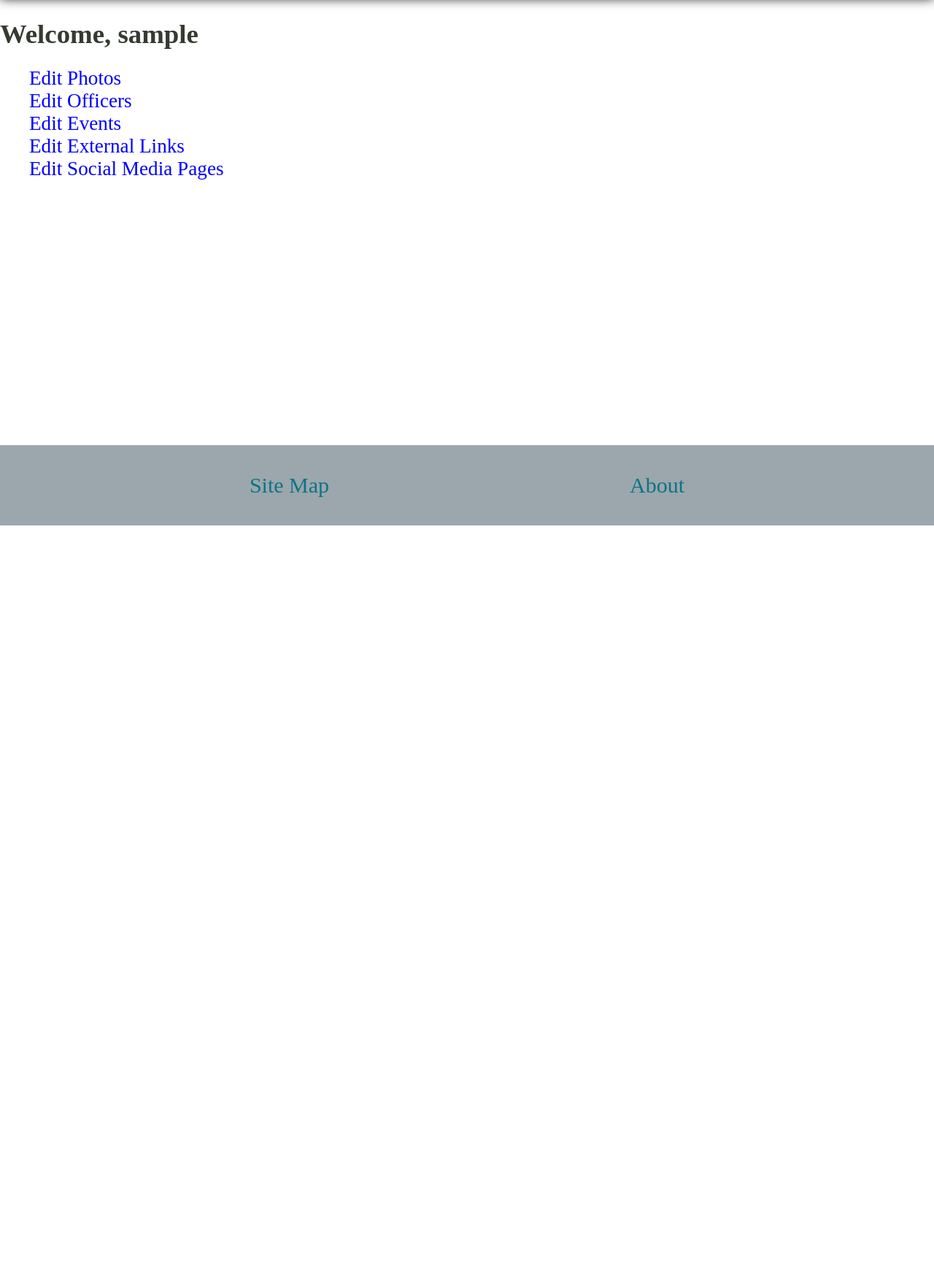
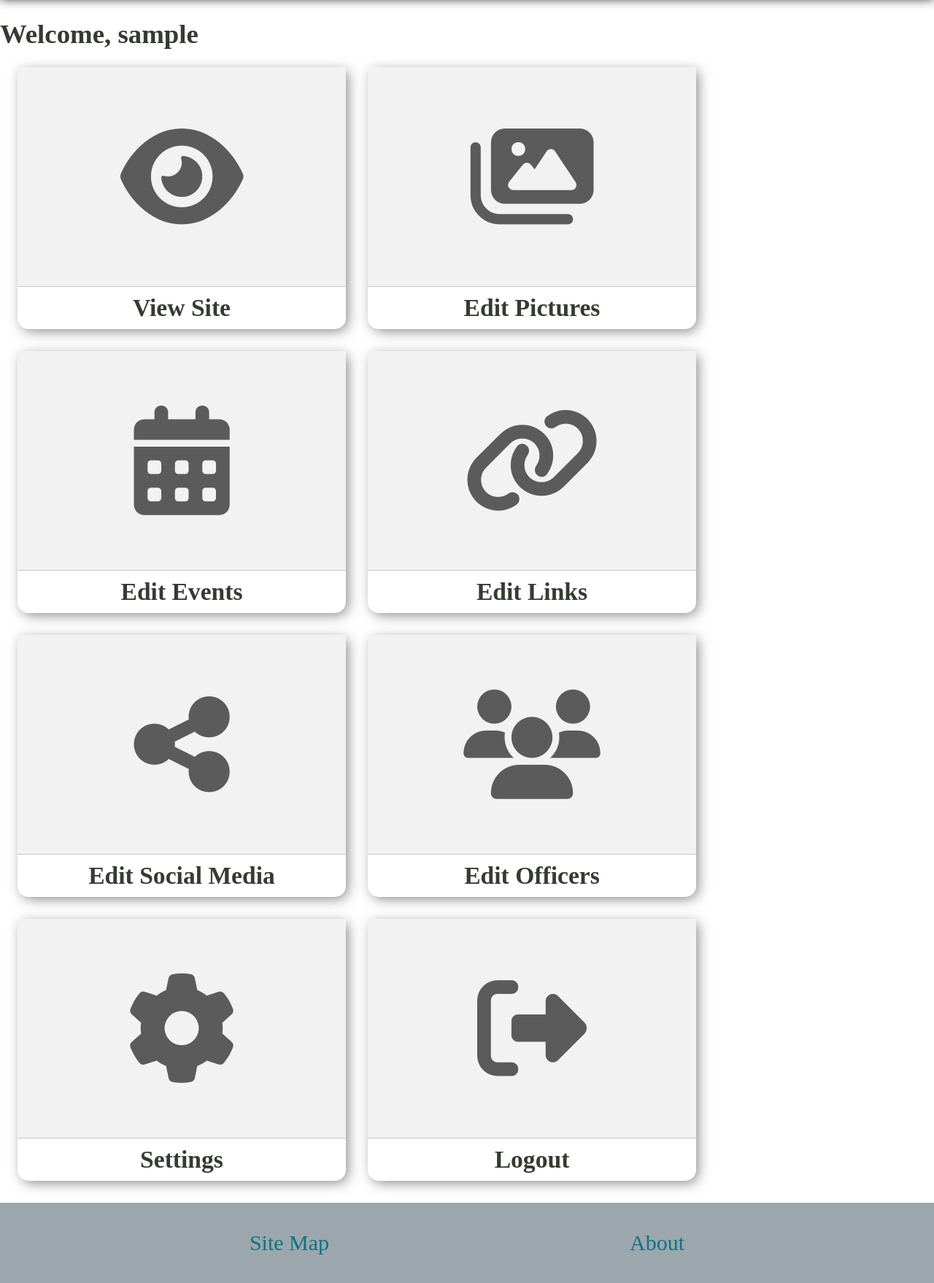
Before and after one commit to Bwc9876/BerksDental, a Django app: page /admin/ in a window 1280 px wide. Shown: the part 80-1838 px from the top of the page at 73% size. Before the commit the page ends 800 px from the top, so only its background shows below. Run offline with Django 3.2, Linux system fonts and the light colour scheme; the visitor is signed in with stand-in values (Sample User, id 1); data that the repository does not hold is empty; some libraries are stand-ins or nearby versions.

Commit message:
Organized Admin Section

```diff
--- a/BerksDentalAssistants/settings.py
+++ b/BerksDentalAssistants/settings.py
@@ -13,7 +13,7 @@ SECRET_KEY = "a^0$j#*i7x-0=zpg1=vmti*9zhh2i!oi$kx$#bq&7)1jvl%ne&3z"
 
 DEBUG = True
 
-ALLOWED_HOSTS = ['berksdental.benjamincrocker.repl.co', '127.0.0.1', '192.168.86.29', '71.225.44.187']
+ALLOWED_HOSTS = ['berksdental.benjamincrocker.repl.co', '127.0.0.1', 'localhost', '192.168.86.29', '71.225.44.187']
 
 INSTALLED_APPS = [
     'django.contrib.admin', 'django.contrib.auth',
--- a/edit/models.py
+++ b/edit/models.py
@@ -312,7 +312,7 @@ class Social(models.Model):
         :rtype: str
         """
 
-        return f"Link To Berks Dental Assistants' {self.service_label()} Page"
+        return f"Berks Dental Assistants' {self.service_label()} Page"
 
     class Meta:
         ordering = ["sort_order"]
--- a/edit/templates/admin_home.html
+++ b/edit/templates/admin_home.html
@@ -13,6 +13,51 @@
             text-decoration: none;
         }
 
+        .actions {
+            display: flex;
+            flex-wrap: wrap;
+            margin: 24px 24px 0 24px;
+        }
+
+        .action {
+            {#border: black 1px solid;#}
+            width: 450px;
+            box-shadow: 4px 4px 18px -2px rgba(0,0,0,0.5);
+            margin-right: 30px;
+            margin-bottom: 30px;
+            border-bottom-left-radius: 15px;
+            border-bottom-right-radius: 15px;
+            transition: background-color 0.10s linear;
+        }
+
+        .action:hover {
+            background-color: #f2f2f2;
+        }
+
+        .action:hover .action_thumbnail {
+            background-color: #ccc;
+        }
+
+        .action_thumbnail {
+            display: flex;
+            align-items: center;
+            justify-content: center;
+            background-color: #f2f2f2;
+            height: 300px;
+            border-bottom: 1px solid #c8c8c8;
+            transition: background-color 0.10s linear;
+        }
+
+        .action_thumbnail i {
+            color: #5b5b5b;
+            font-size: 150px;
+        }
+
+        .action_name {
+            margin: 10px 2px;
+            text-align: center;
+        }
+
     </style>
 
 {% endblock %}
@@ -21,12 +66,55 @@
 
     <h1>Welcome, {{ user.username }}</h1>
 
-    <ul>
-        <li><a href="{% url 'edit:photo_view' %}">Edit Photos</a></li>
-        <li><a href="{% url 'edit:officer_view' %}">Edit Officers</a></li>
-        <li><a href="{% url 'edit:event_view' %}">Edit Events</a></li>
-        <li><a href="{% url 'edit:link_view' %}">Edit External Links</a></li>
-        <li><a href="{% url 'edit:social_media_page_view' %}">Edit Social Media Pages</a></li>
-    </ul>
+    <section class="actions">
+        <a href="{% url "main:home" %}" class="action">
+            <div class="action_thumbnail">
+                <i class="fas fa-eye"></i>
+            </div>
+            <h2 class="action_name">View Site</h2>
+        </a>
+        <a href="{% url "edit:photo_view" %}" class="action">
+            <div class="action_thumbnail">
+                <i class="fas fa-images"></i>
+            </div>
+            <h2 class="action_name">Edit Pictures</h2>
+        </a>
+        <a href="{% url "edit:event_view" %}" class="action">
+            <div class="action_thumbnail">
+                <i class="fas fa-calendar-alt"></i>
+            </div>
+            <h2 class="action_name">Edit Events</h2>
+        </a>
+        <a href="{% url "edit:link_view" %}" class="action">
+            <div class="action_thumbnail">
+                <i class="fas fa-link"></i>
+            </div>
+            <h2 class="action_name">Edit Links</h2>
+        </a>
+        <a href="{% url "edit:social_media_page_view" %}" class="action">
+            <div class="action_thumbnail">
+                <i class="fas fa-share-alt"></i>
+            </div>
+            <h2 class="action_name">Edit Social Media</h2>
+        </a>
+        <a href="{% url "edit:officer_view" %}" class="action">
+            <div class="action_thumbnail">
+                <i class="fas fa-users"></i>
+            </div>
+            <h2 class="action_name">Edit Officers</h2>
+        </a>
+        <a href="#" class="action">
+            <div class="action_thumbnail">
+                <i class="fas fa-cog"></i>
+            </div>
+            <h2 class="action_name">Settings</h2>
+        </a>
+        <a href="{% url "edit:logout" %}" class="action">
+            <div class="action_thumbnail">
+                <i class="fas fa-sign-out-alt"></i>
+            </div>
+            <h2 class="action_name">Logout</h2>
+        </a>
+    </section>
 
 {% endblock %}
--- /dev/null
+++ b/edit/templates/attrs.html
@@ -0,0 +1 @@
+{% for name, value in widget.attrs.items %}{% if value is not False %} {{ name }}{% if value is not True %}="{{ value|stringformat:'s' }}"{% endif %}{% endif %}{% endfor %}
--- a/main/templates/base.html
+++ b/main/templates/base.html
@@ -70,7 +70,7 @@
       {% load adminTags %}
       {% getSocials as socials %}
       {% for social in socials %}
-          <a class="footer-link social-link" href="{{ social.link }}"><i class="fab {{ social.fa_icon_class }} fa-lg"></i></a>
+          <a target="_blank" rel="nofollow" class="footer-link social-link" href="{{ social.link }}"><i class="fab {{ social.fa_icon_class }} fa-lg"></i></a>
       {% endfor %}
   </footer>
 </body>
--- a/static/base/base.css
+++ b/static/base/base.css
@@ -79,7 +79,7 @@ header {
     padding: 7.5vh 0;
     color: var(--clr);
     background-color: var(--ac-light);
-    border-bottom: black 2px solid;
+    border-bottom: #9fbbc5 2px solid;
     text-align: center;
     font-size: var(--h2);
     text-decoration: none;
```
Also changed, not shown: edit/forms.py (+13 -1 lines), edit/templates/PhotoInput.html (added, +8 -0 lines), edit/templates/db/edit.html (+21 -3 lines), edit/templates/db/order.html (+14 -6 lines), edit/templates/db/view.html (+6 -1 lines), main/templates/events-calendar.html (added, +9 -0 lines), main/templates/events-list.html (renamed from main/templates/events.html, +8 -1 lines), main/templates/officers.html (+9 -4 lines), main/views.py (+13 -4 lines), edit/templates/db/delete.html (line endings or trailing spaces).
